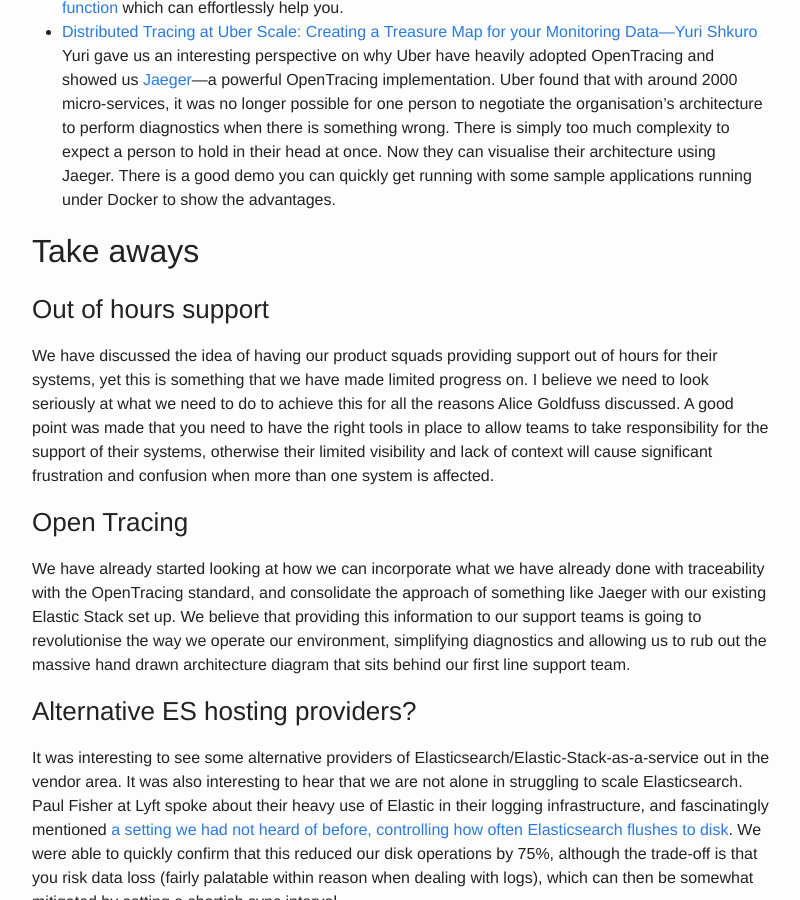
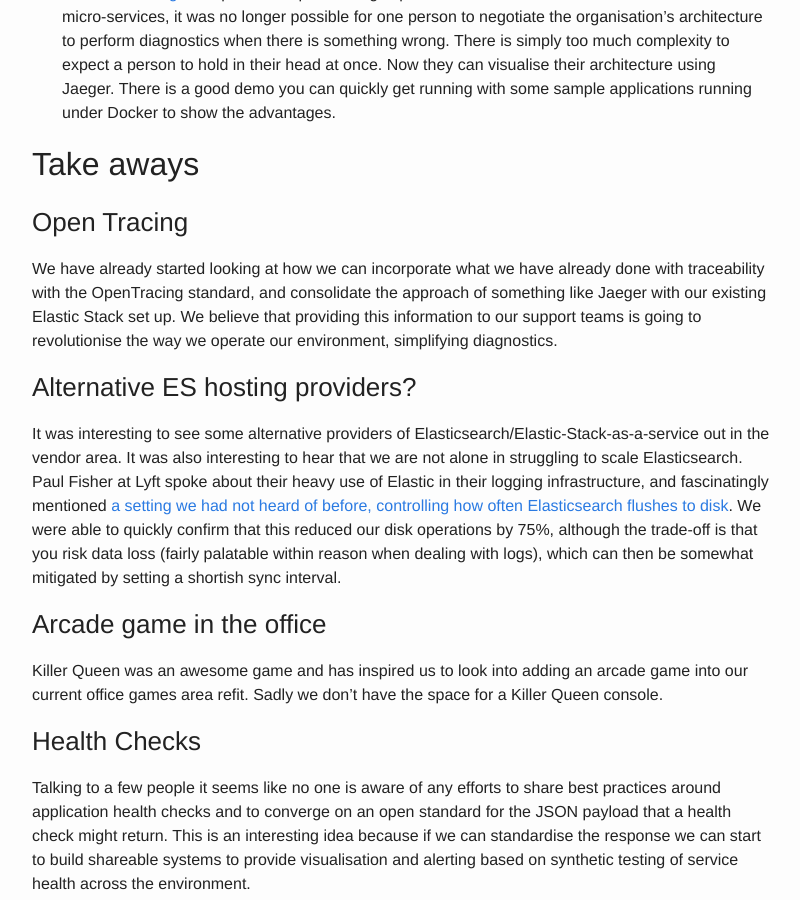
Before and after one commit to mrmanc/stackedit.io.test, a Jekyll site: the page built from _posts/2017-06-20-monitorama-portland-conference.md, in a window 1280 px wide and 900 px high, scrolled down 4781 px. Shown: the whole window, without its empty margins (238-1038 px from the left). Built offline with Jekyll 4.4.1, drawn with Linux system fonts in a browser that asks for light colours; some of the changed text lies outside the part shown.

Commit message:
Removes some paragraphs at request of internal stakeholders

```diff
--- a/_posts/2017-06-20-monitorama-portland-conference.md
+++ b/_posts/2017-06-20-monitorama-portland-conference.md
@@ -51,8 +51,6 @@
 > A system is observable iff you can determine the behaviour of the system based on its outputs.
 —[Greg Poirier](https://vimeo.com/173610062)
 
-I came away feeling that we need to invest more effort ensuring that observability is considered as a core requirement of systems that we build so that we can rely less on rudimentary synthetic monitoring which can’t do much more than telling us that something is wrong.
-
 ### OpenTracing
 
 We’ve been trying to improve visibility of our distributed systems at Auto Trader for a couple of years, providing a Java filter which can be easily added to applications to provide request correlation identifiers as response headers and allow developers to pass them on as request headers (available via a thread-local store) to the services that their application talks to. We’ve made limited progress, most likely because the incentive hasn’t been there—we haven’t had the ‘carrot’ which provides the benefit of this practice until recently (these identifiers are stored against metric measurements and application logs in our Elastic Stack set up).
@@ -98,13 +96,10 @@
 
 ## Take aways
 
-### Out of hours support
-
-We have discussed the idea of having our product squads providing support out of hours for their systems, yet this is something that we have made limited progress on. I believe we need to look seriously at what we need to do to achieve this for all the reasons Alice Goldfuss discussed. A good point was made that you need to have the right tools in place to allow teams to take responsibility for the support of their systems, otherwise their limited visibility and lack of context will cause significant frustration and confusion when more than one system is affected.
 
 ### Open Tracing
 
-We have already started looking at how we can incorporate what we have already done with traceability with the OpenTracing standard, and consolidate the approach of something like Jaeger with our existing Elastic Stack set up. We believe that providing this information to our support teams is going to revolutionise the way we operate our environment, simplifying diagnostics and allowing us to rub out the massive hand drawn architecture diagram that sits behind our first line support team.
+We have already started looking at how we can incorporate what we have already done with traceability with the OpenTracing standard, and consolidate the approach of something like Jaeger with our existing Elastic Stack set up. We believe that providing this information to our support teams is going to revolutionise the way we operate our environment, simplifying diagnostics.
 
 ### Alternative ES hosting providers?
 
```
